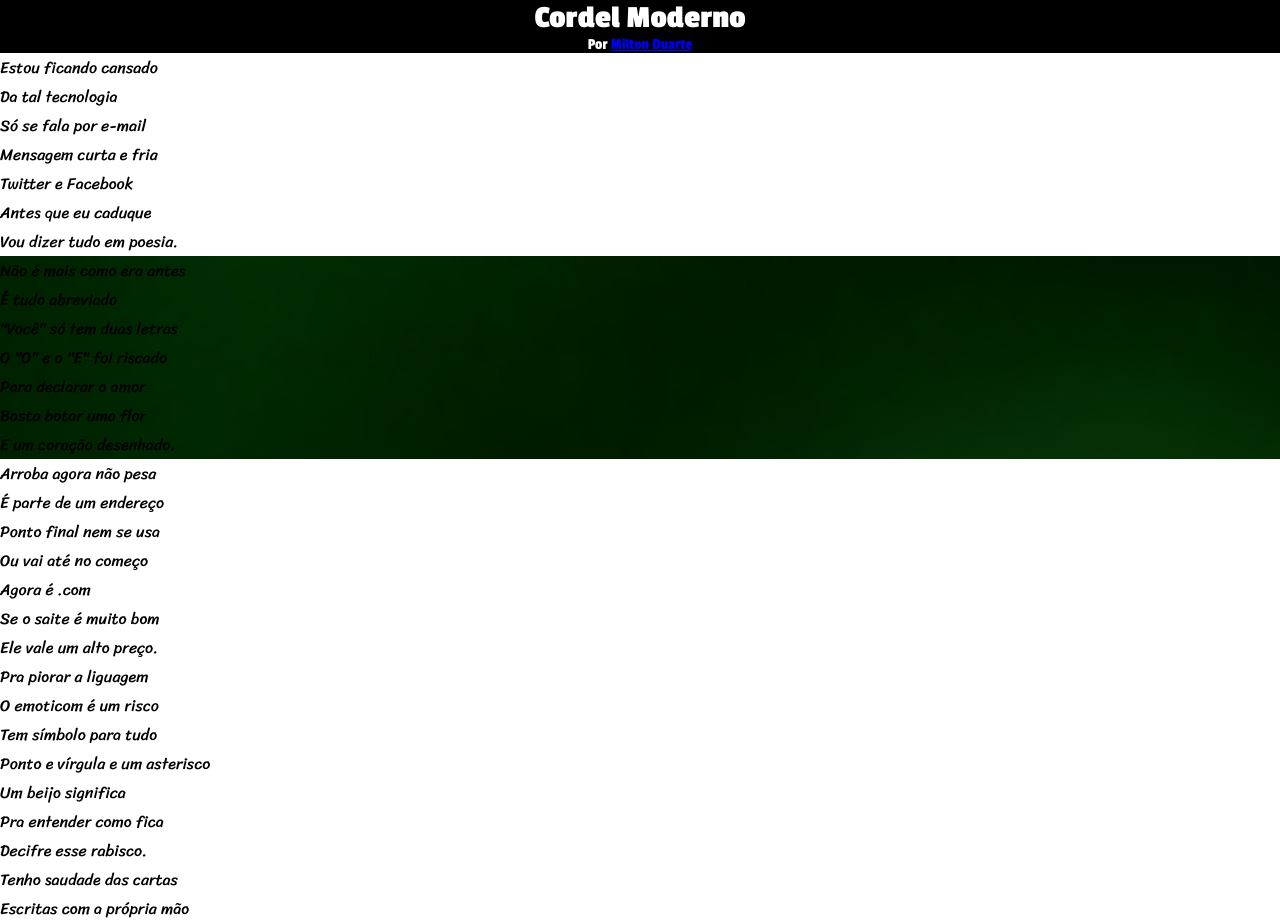
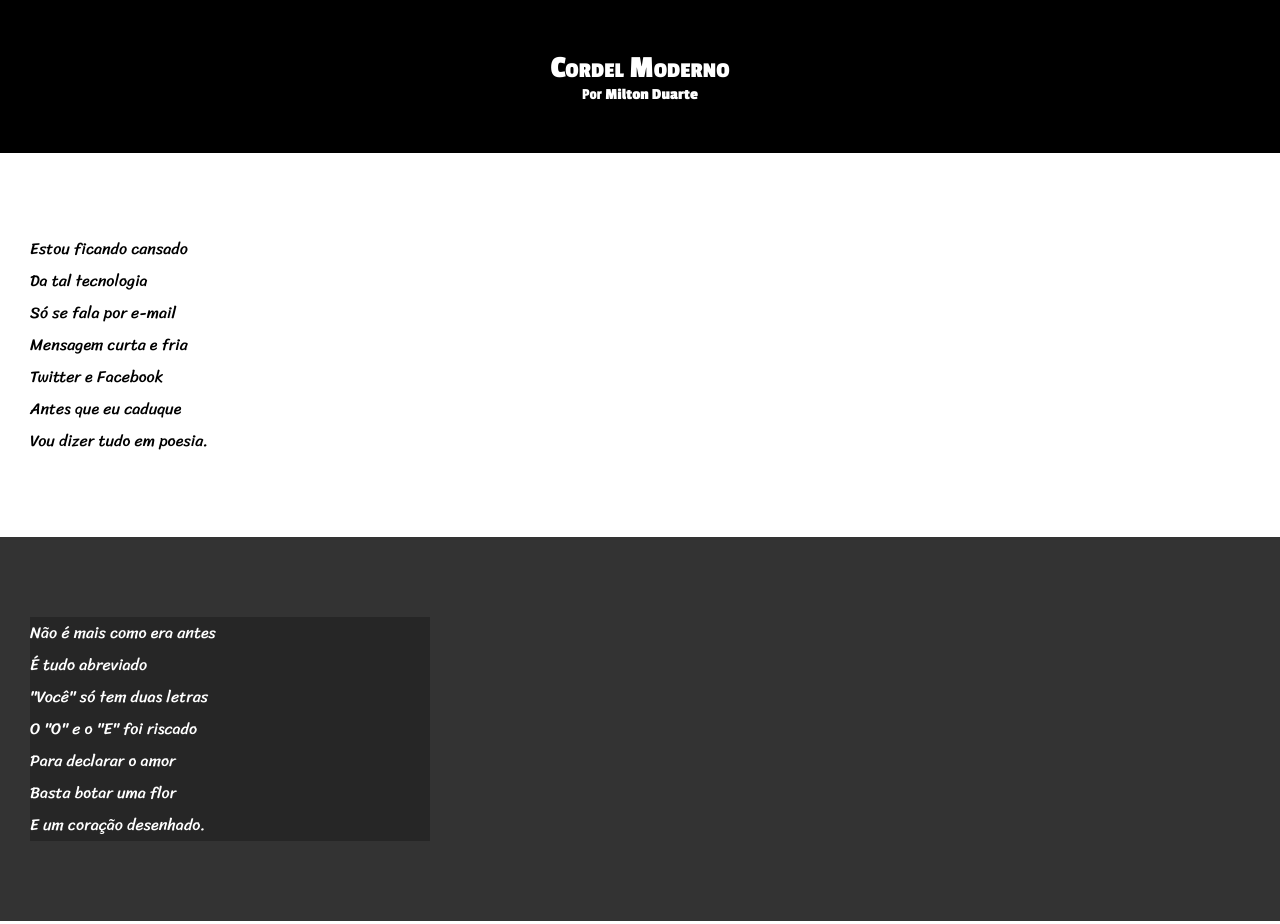
Before and after one commit to EricMiranda27/html-css, a plain HTML site: page desafios/d012/index.html in a window 1280 px wide. Shown: the top 924 px of the page. Drawn offline with Linux system fonts and the light colour scheme.

Commit message:
atualizado css

```diff
--- a/desafios/d012/index.html
+++ b/desafios/d012/index.html
@@ -17,7 +17,7 @@
     </header>
 
     <main>
-        <section>
+        <section class="sem-fundo">
             <p>
                 Estou ficando cansado <br>
                 Da tal tecnologia <br>
@@ -29,7 +29,7 @@
             </p>
         </section>
 
-        <section class="texto-com-fundo">
+        <section class="com-fundo">
             <p>
                 Não é mais como era antes <br>
                 É tudo abreviado <br>
@@ -41,7 +41,7 @@
             </p>
         </section>
 
-        <section>
+        <section class="sem-fundo">
             <p>
                 Arroba agora não pesa <br>
                 É parte de um endereço <br>
@@ -63,7 +63,7 @@
             </p>
         </section>
 
-        <section>
+        <section class="com-fundo">
             <p>
                 Tenho saudade das cartas <br>
                 Escritas com a própria mão <br>
@@ -75,7 +75,7 @@
             </p>
         </section>
 
-        <section>
+        <section class="sem-fundo">
             <p>
                 Agora, escrevo e envio <br>
                 Chegando na mesma hora <br>
--- a/desafios/d012/style.css
+++ b/desafios/d012/style.css
@@ -12,6 +12,12 @@
     padding: 0;
 }
 
+html,
+body {
+    min-height: 100vh;
+    background-color: darkgrey;
+}
+
 header {
     background-color: black;
     font-family: var(--fonte-titulo);
@@ -19,21 +25,56 @@ header {
     text-align: center;
 }
 
+header>h1 {
+    padding-top: 50px;
+    font-variant: small-caps;
+}
+
+header>p {
+    padding-bottom: 50px;
+}
+
+header a,
+footer a {
+    color: white;
+    text-decoration: none;
+    font-weight: bolder;
+}
+
+header a:hover,
+footer a:hover {
+    text-decoration: underline;
+}
+
 main {
     font-family: var(--fonte-corpo);
 }
 
-.texto-com-fundo {
-    background-image: url('imagens/background001.jpg');
+section {
+    padding-top: 10vh;
+    padding-bottom: 10vh;
+    line-height: 2em;
+    padding-left: 30px;
+}
+
+section.sem-fundo {
+    background-color: white;
+    color: black;
+}
+
+section.com-fundo {
+    background-color: rgb(51, 51, 51);
+    color: white;
+}
+
+section.com-fundo>p {
+    width: 400px;
+    background-color: rgba(0, 0, 0, 0.250);
 }
 
 footer {
-    padding: 8px;
+    padding: 10px;
     text-align: center;
     background-color: black;
     color: white;
 }
-
-footer>a {
-    text-decoration: none;
-}
```
